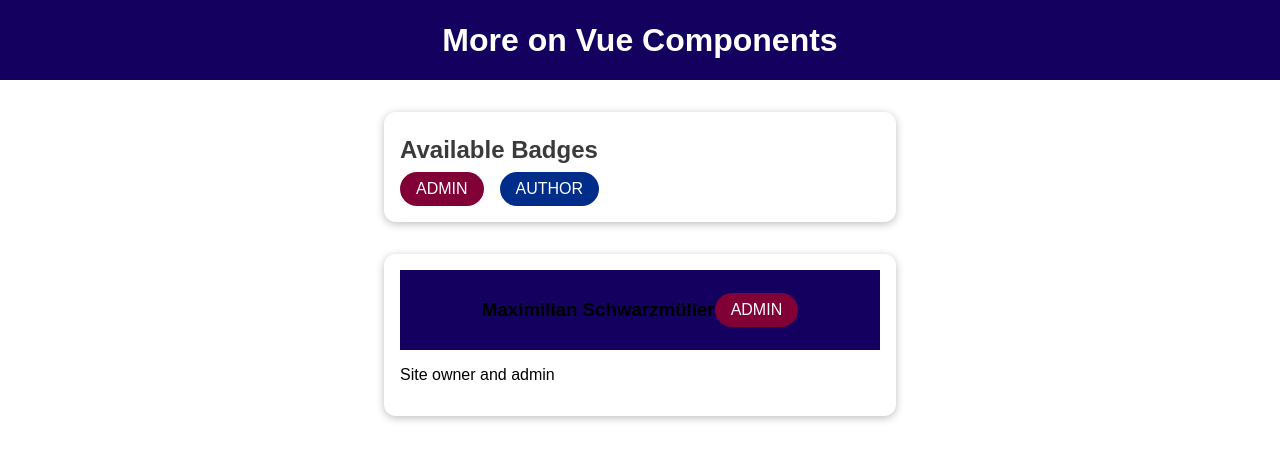
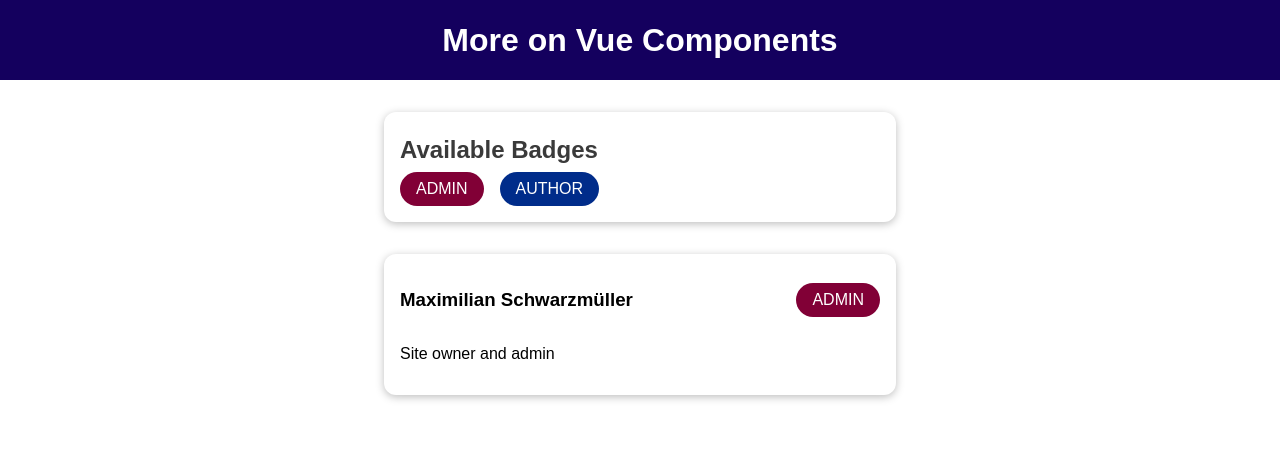
Before and after one commit to AhmedHelalAhmed/badge-app, a Vue app: page / in a window 1280 px wide. Shown: the top 460 px of the page. Built offline with nearby package versions, Linux system fonts and the light colour scheme.

Commit message:
Use scoped style

```diff
--- a/src/components/BadgeList.vue
+++ b/src/components/BadgeList.vue
@@ -12,7 +12,14 @@
   </section>
 </template>
 
-<style>
+<style scoped>
+section {
+  margin: 2rem auto;
+  max-width: 30rem;
+  border-radius: 12px;
+  box-shadow: 0 2px 8px rgba(0, 0, 0, 0.26);
+  padding: 1rem;
+}
 section h2 {
   margin: 0.5rem 0;
   color: #3a3a3a;
--- a/src/components/TheHeader.vue
+++ b/src/components/TheHeader.vue
@@ -4,7 +4,7 @@
   </header>
 </template>
 
-<style>
+<style scoped>
 header {
   width: 100%;
   height: 5rem;
--- a/src/components/UserInfo.vue
+++ b/src/components/UserInfo.vue
@@ -14,7 +14,7 @@
 };
 </script>
 
-<style>
+<style scoped>
 section {
   margin: 2rem auto;
   max-width: 30rem;
@@ -23,7 +23,7 @@
   padding: 1rem;
 }
 
-section div {
+section header {
   display: flex;
   justify-content: space-between;
   align-items: center;
```
Also changed, not shown: src/components/BaseBadge.vue (+4 -4 lines). Lines whose indentation alone changed are shown as unchanged.
